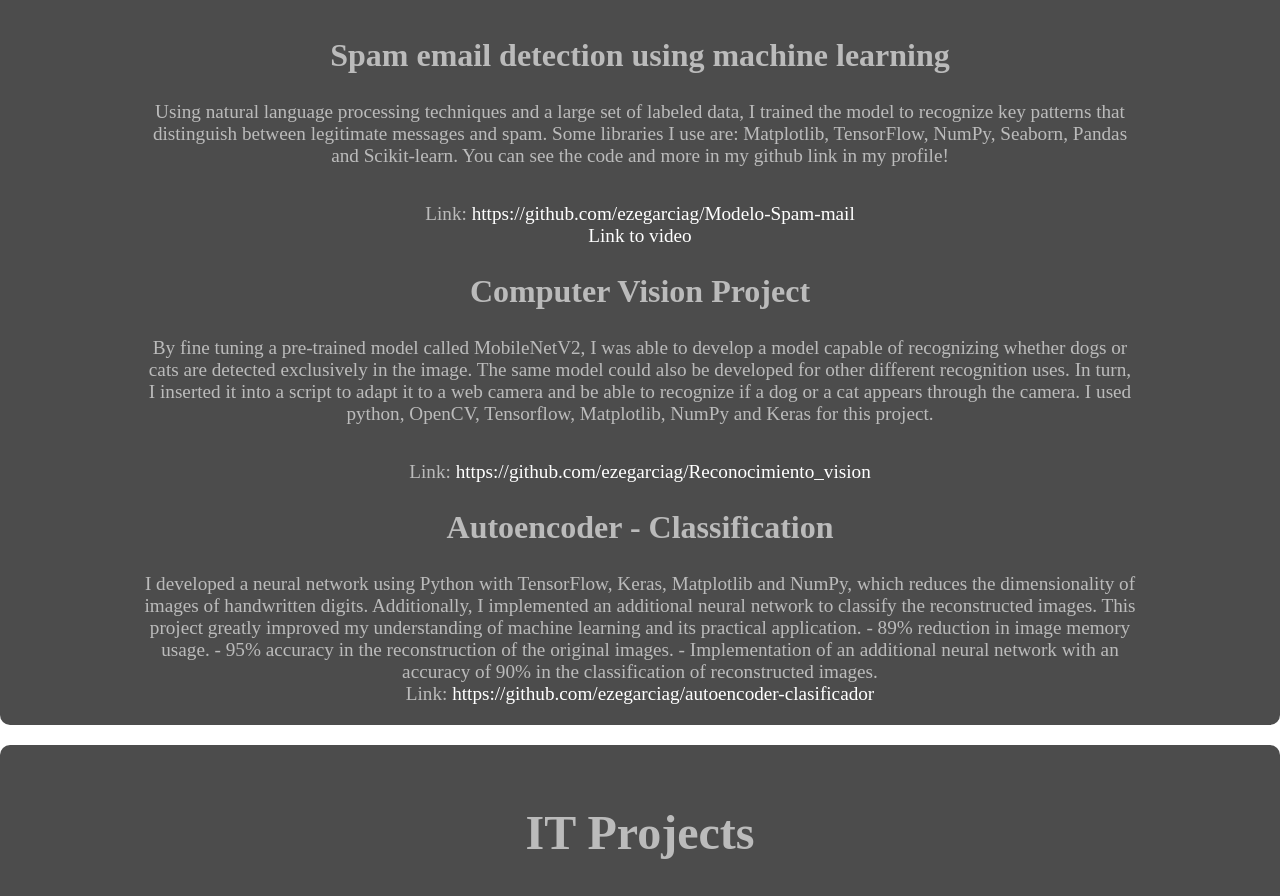
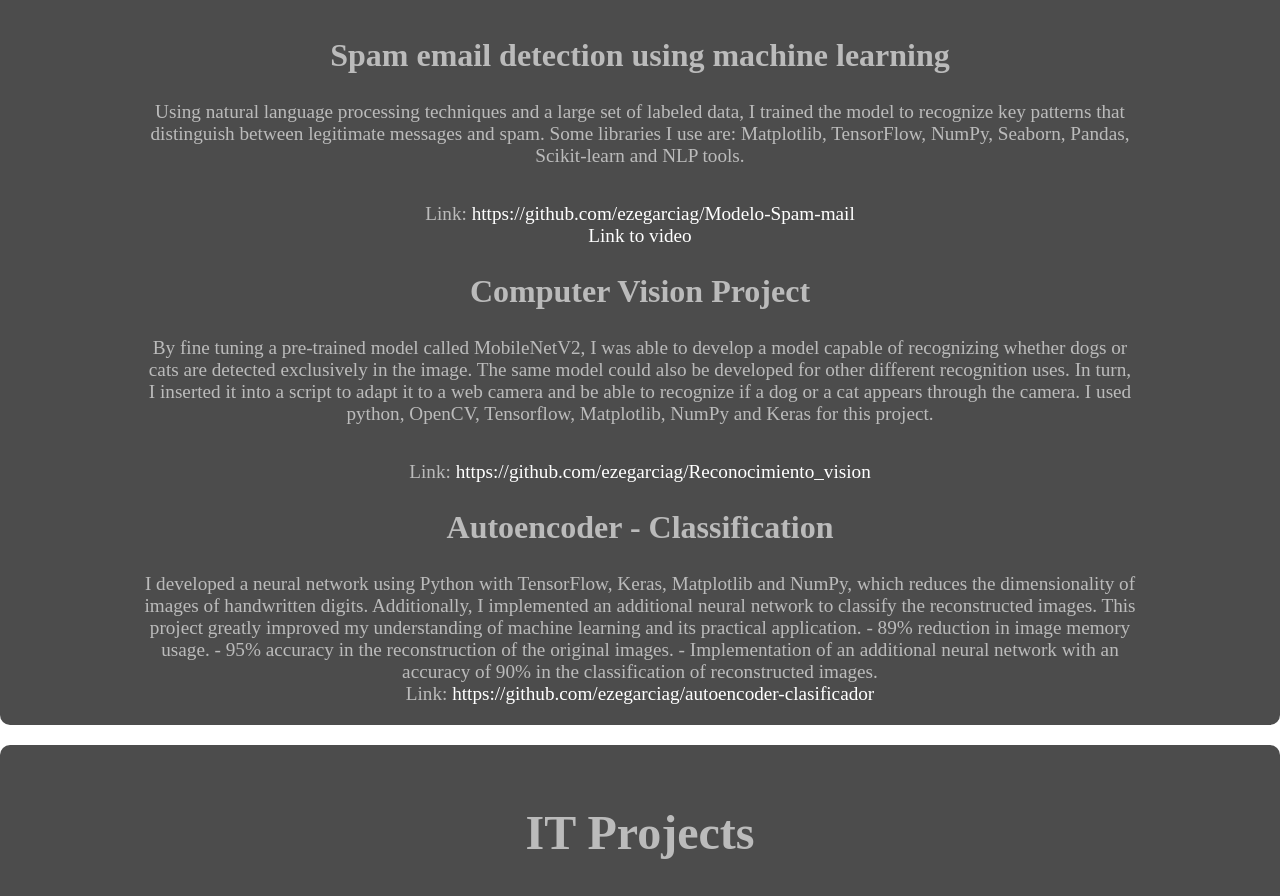
Before and after one commit to ezegarciag/Mi-portfolio, a plain HTML site: page index.html in a window 1280 px wide. Shown: the part 1244-2140 px from the top of the page. Drawn offline with Linux system fonts and the light colour scheme.

```diff
--- a/index.html
+++ b/index.html
@@ -57,8 +57,7 @@
 
                 <h2>Spam email detection using machine learning</h2>
             <p>  Using natural language processing techniques and a large set of labeled data, I trained the model to recognize key patterns that distinguish between legitimate messages and spam. Some libraries I use are:
-                Matplotlib, TensorFlow, NumPy, Seaborn, Pandas and Scikit-learn.
-                You can see the code and more in my github link in my profile!
+                Matplotlib, TensorFlow, NumPy, Seaborn, Pandas, Scikit-learn and NLP tools.
                 </p>
                 <br></br>
                 <p>Link: <a href="https://github.com/ezegarciag/Modelo-Spam-mail">https://github.com/ezegarciag/Modelo-Spam-mail</a></p>
```
